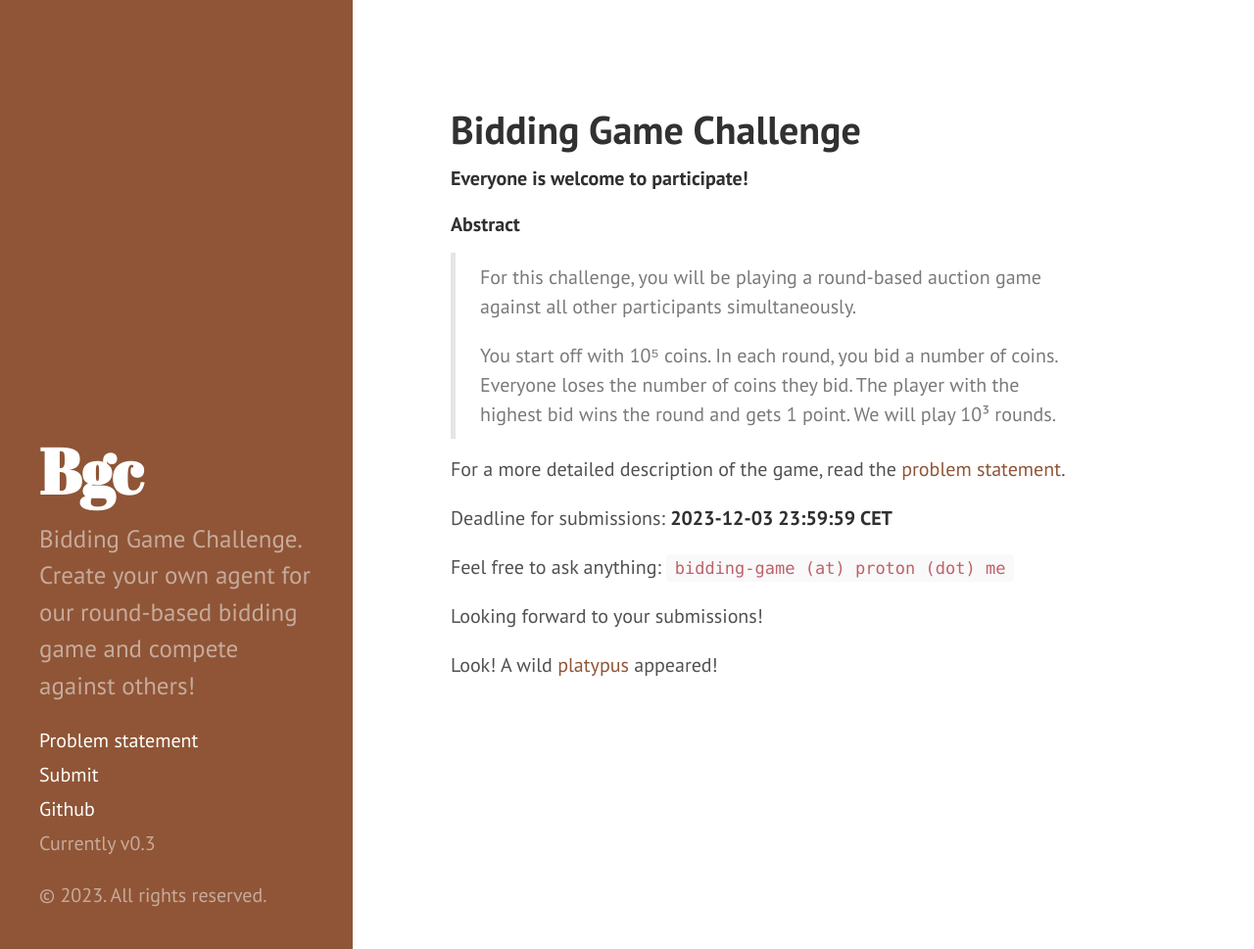
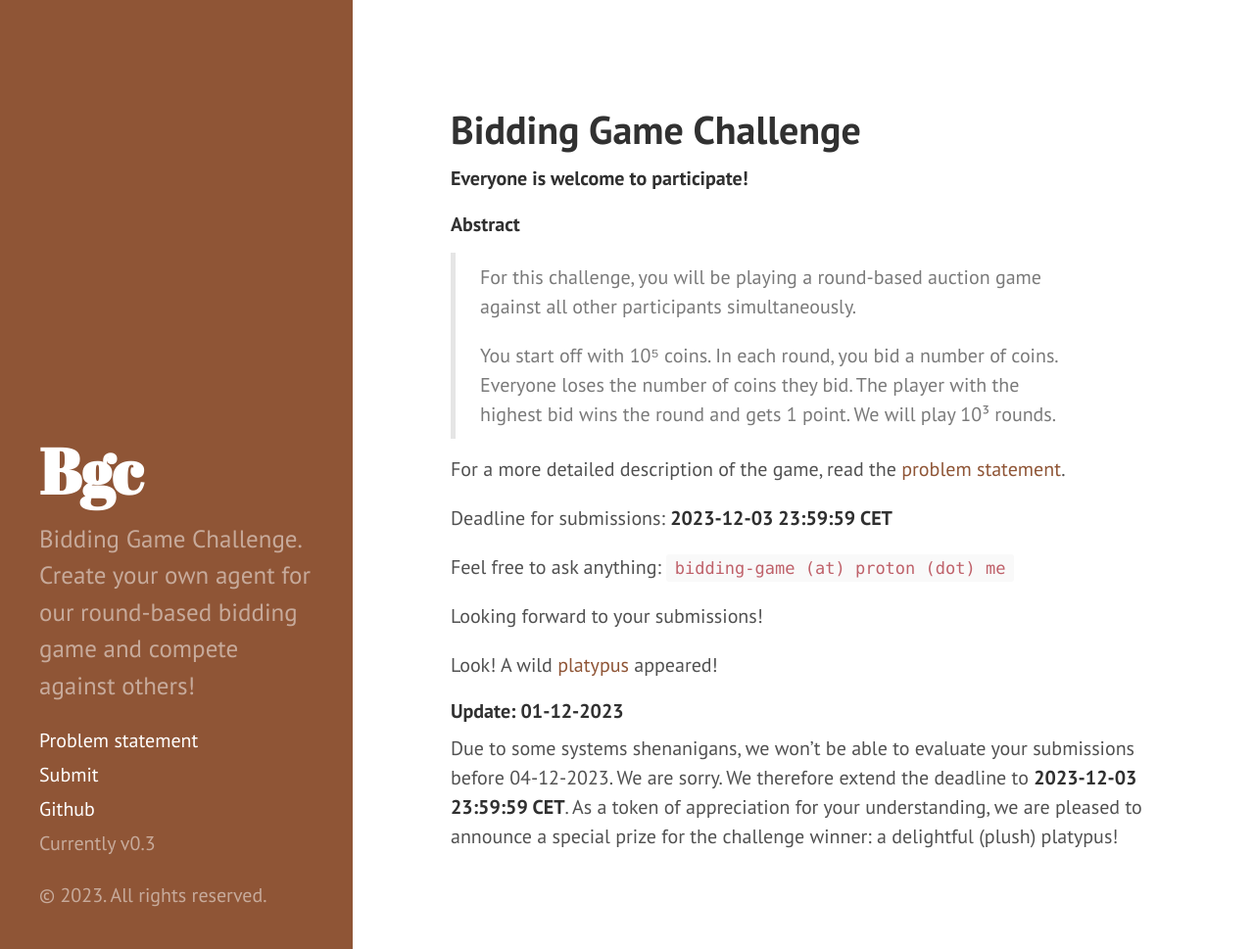
Before and after one commit to roehrt/bgc, a Jekyll site: the page built from website/index.md, in a window 1280 px wide and 969 px high. Shown: the whole window at 98% size. Built offline with Jekyll 4.4.1, drawn with Linux system fonts in a browser that asks for light colours; our own code applies the rules of GitHub Pages for plain Markdown files.

Commit message:
Add systems update

```diff
--- a/website/index.md
+++ b/website/index.md
@@ -20,3 +20,10 @@
 Looking forward to your submissions!
 
 Look! A wild [platypus]({{ site.baseurl }}/platypus) appeared!
+
+#### Update: 01-12-2023
+
+Due to some systems shenanigans, we won't be able to evaluate your submissions before 04-12-2023.
+We are sorry. We therefore extend the deadline to **{{ site.deadline }}**. As a token of appreciation
+for your understanding, we are pleased to announce a special prize for the challenge winner: a delightful
+(plush) platypus!
```
